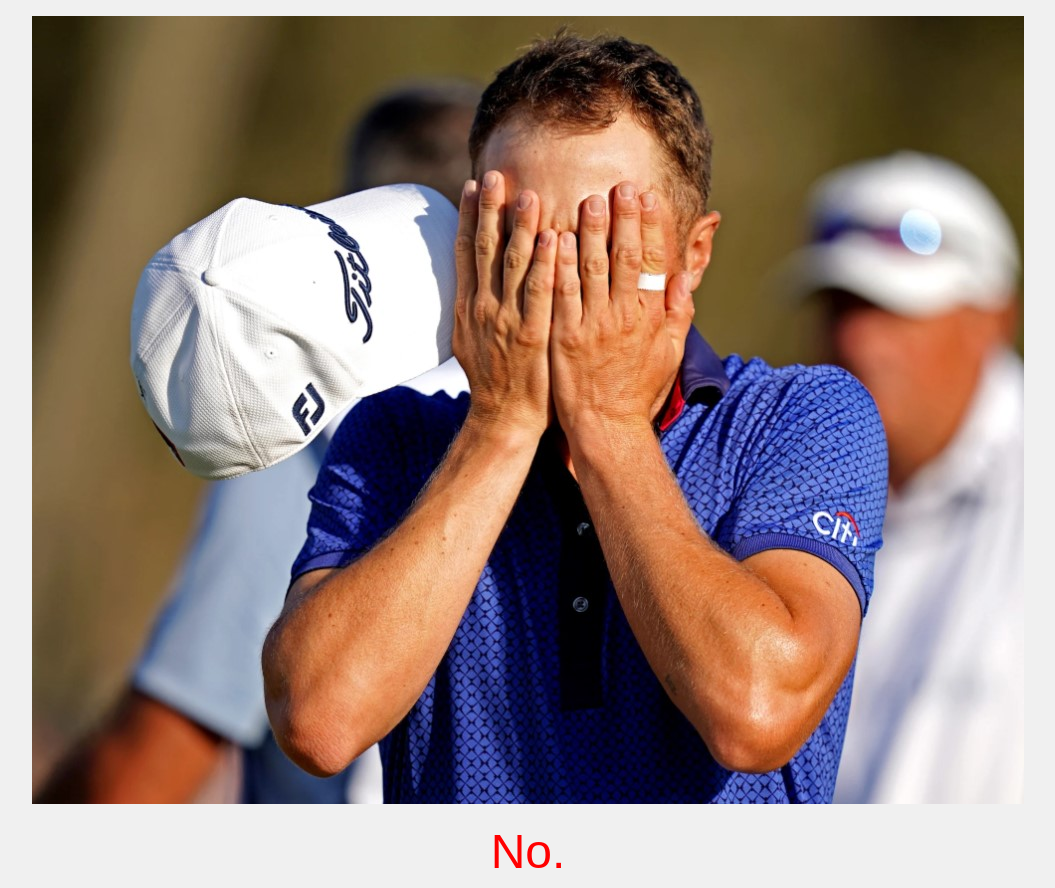
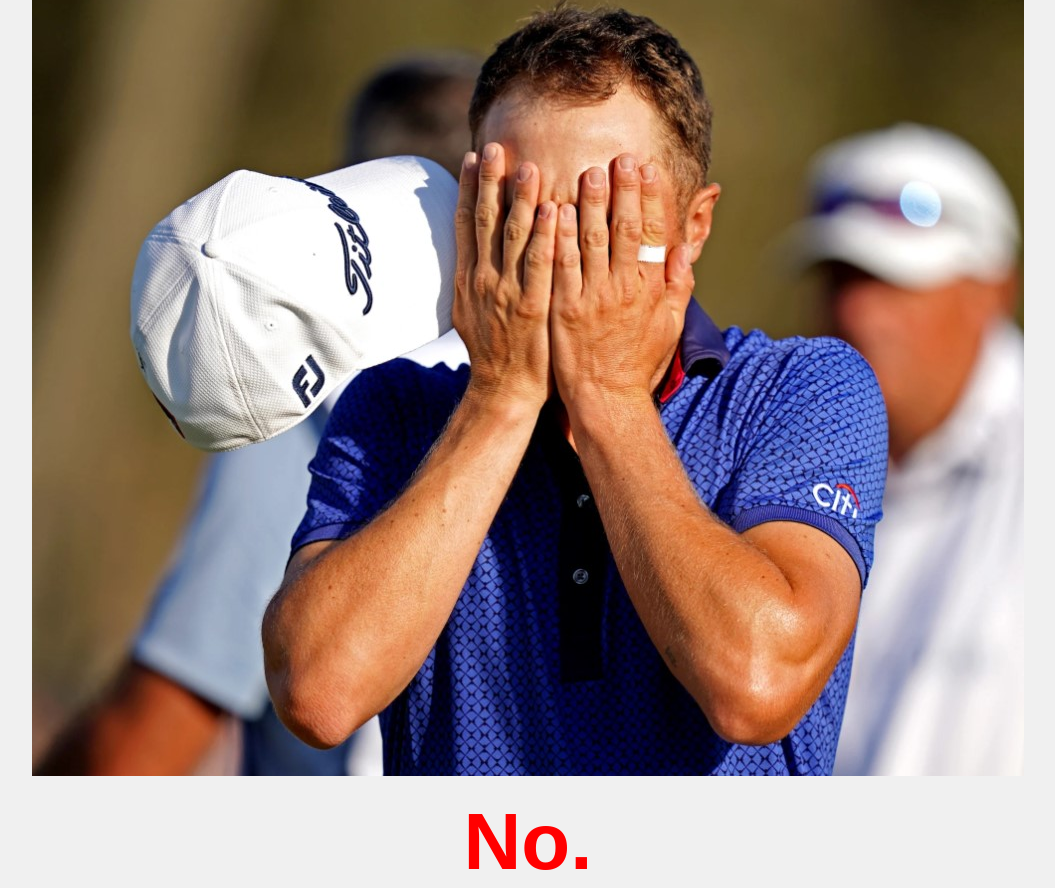
Before and after one commit to isjtback/isjtback.github.io, a plain HTML site: page index.html in a window 1280 px wide. Shown: the whole page, without its empty margins (112-1167 px from the left). Drawn offline with Linux system fonts and the light colour scheme.

Commit message:
Update index.html

```diff
--- a/index.html
+++ b/index.html
@@ -16,7 +16,7 @@
             font-family: Arial, sans-serif;
         }
         h1 {
-            font-size: 4rem;
+            font-size: 3rem; /* Slightly smaller */
             text-align: center;
             margin: 0;
             color: #333;
@@ -27,10 +27,11 @@
             margin: 20px 0;
         }
         p {
-            font-size: 3rem;
+            font-size: 5rem; /* Larger font size */
             text-align: center;
             margin: 0;
             color: #ff0000;
+            font-weight: bold; /* Bolder text */
         }
     </style>
 </head>
```
